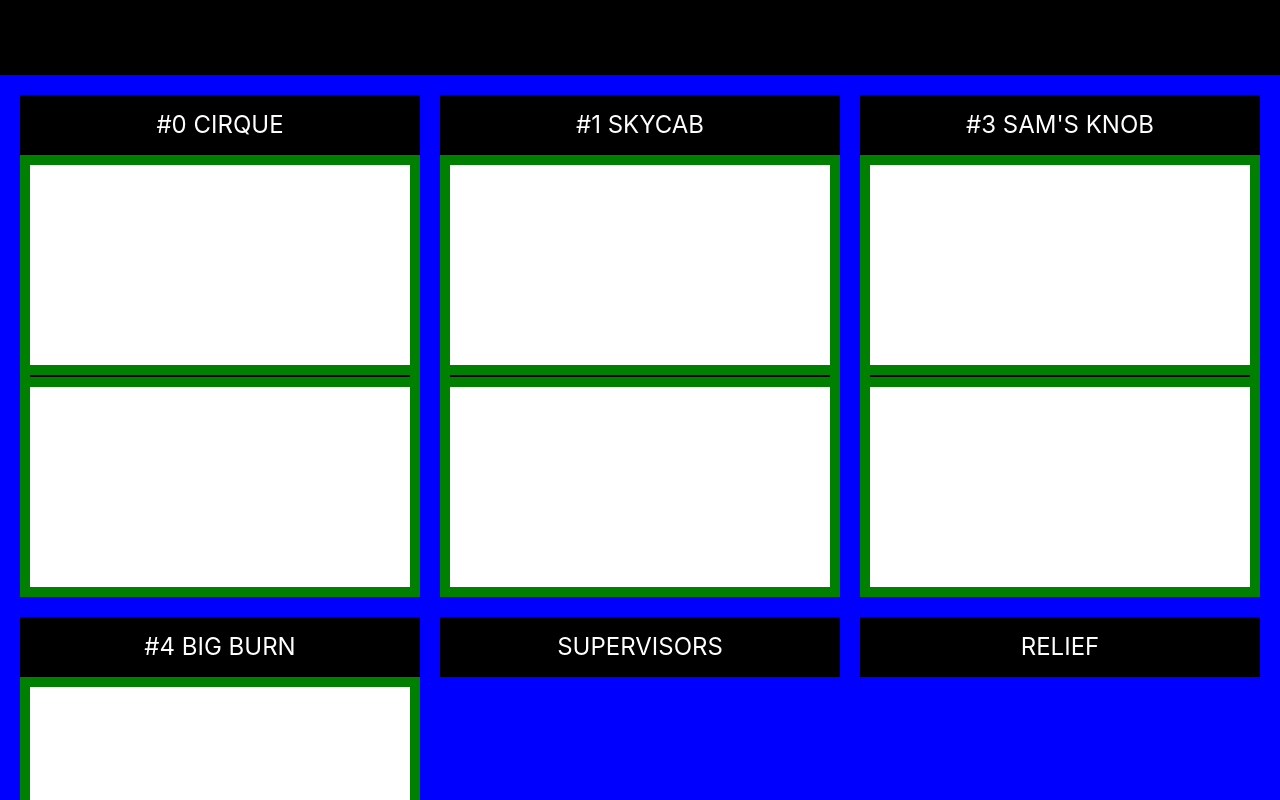
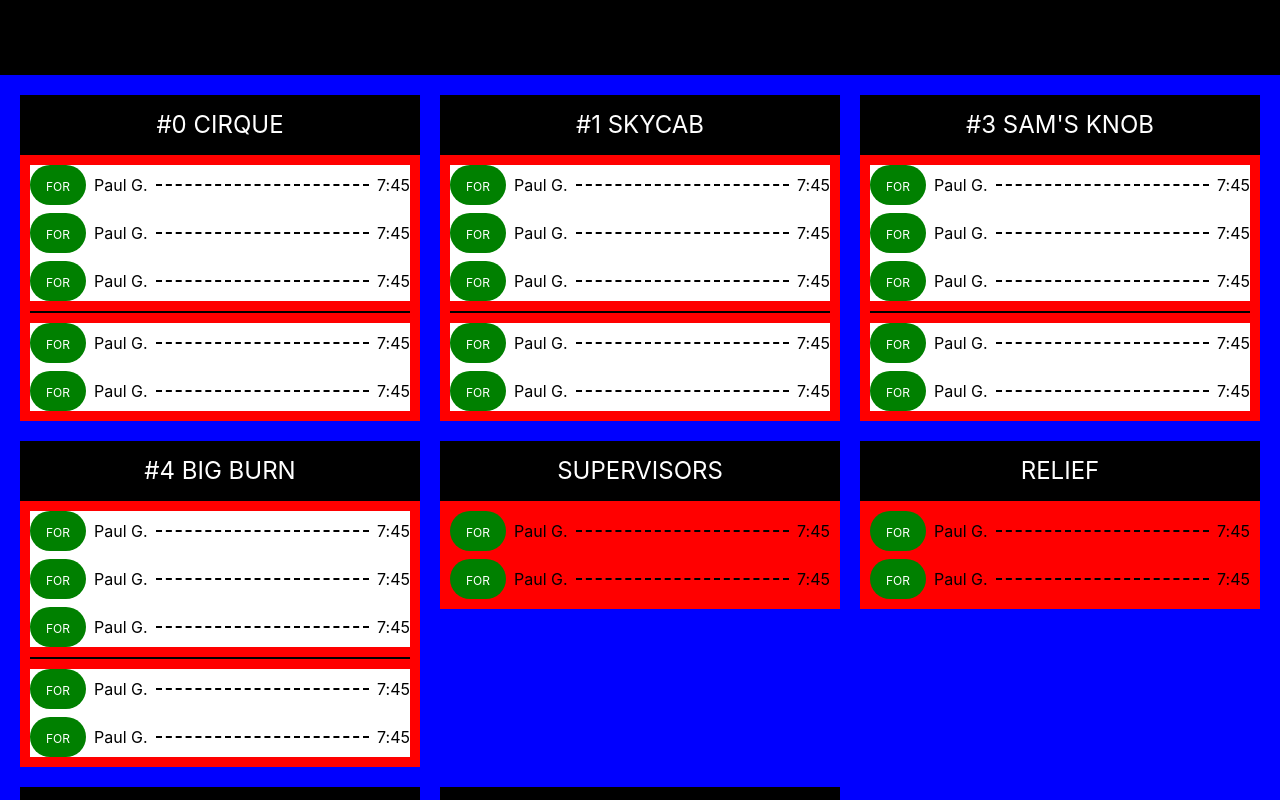
Before and after one commit to gonzalespaulb/lifty-scheduler, a React (Create React App) app: page / in a window 1280 px wide. Shown: the top 800 px of the page. Built offline with nearby package versions, Linux system fonts and the light colour scheme.

Commit message:
make cards dynamic

```diff
--- a/src/Scheduler/Designation/Designation.jsx
+++ b/src/Scheduler/Designation/Designation.jsx
@@ -1,12 +1,18 @@
 import {
+  DashedLine,
   DesignationCard,
   DesignationEmployees,
+  EmployeeContainer,
+  EmployeeName,
+  EmployeeStatus,
+  EmployeeStatusContainer,
   LiftBottom,
   LiftTop,
   MainContainer,
   Name,
   NameContainer,
   SolidLine,
+  TimeIn,
 } from "./styles";
 
 const Designation = () => {
@@ -70,9 +76,55 @@ const Designation = () => {
             <Name>{item.name}</Name>
           </NameContainer>
           <DesignationEmployees>
-            <LiftTop></LiftTop>
+            <LiftTop>
+              <EmployeeContainer>
+                <EmployeeStatusContainer>
+                  <EmployeeStatus>FOR</EmployeeStatus>
+                </EmployeeStatusContainer>
+                <EmployeeName>Paul G.</EmployeeName>
+                <DashedLine />
+                <TimeIn>7:45</TimeIn>
+              </EmployeeContainer>
+
+              <EmployeeContainer>
+                <EmployeeStatusContainer>
+                  <EmployeeStatus>FOR</EmployeeStatus>
+                </EmployeeStatusContainer>
+                <EmployeeName>Paul G.</EmployeeName>
+                <DashedLine />
+                <TimeIn>7:45</TimeIn>
+              </EmployeeContainer>
+
+              <EmployeeContainer>
+                <EmployeeStatusContainer>
+                  <EmployeeStatus>FOR</EmployeeStatus>
+                </EmployeeStatusContainer>
+                <EmployeeName>Paul G.</EmployeeName>
+                <DashedLine />
+                <TimeIn>7:45</TimeIn>
+              </EmployeeContainer>
+            </LiftTop>
             <SolidLine />
-            <LiftBottom></LiftBottom>
+            <LiftBottom>
+
+            <EmployeeContainer>
+                <EmployeeStatusContainer>
+                  <EmployeeStatus>FOR</EmployeeStatus>
+                </EmployeeStatusContainer>
+                <EmployeeName>Paul G.</EmployeeName>
+                <DashedLine />
+                <TimeIn>7:45</TimeIn>
+              </EmployeeContainer>
+
+              <EmployeeContainer>
+                <EmployeeStatusContainer>
+                  <EmployeeStatus>FOR</EmployeeStatus>
+                </EmployeeStatusContainer>
+                <EmployeeName>Paul G.</EmployeeName>
+                <DashedLine />
+                <TimeIn>7:45</TimeIn>
+              </EmployeeContainer>
+            </LiftBottom>
           </DesignationEmployees>
         </DesignationCard>
       );
@@ -88,6 +140,25 @@ const Designation = () => {
           <NameContainer>
             <Name>{item.name}</Name>
           </NameContainer>
+          <DesignationEmployees>
+          <EmployeeContainer>
+                <EmployeeStatusContainer>
+                  <EmployeeStatus>FOR</EmployeeStatus>
+                </EmployeeStatusContainer>
+                <EmployeeName>Paul G.</EmployeeName>
+                <DashedLine />
+                <TimeIn>7:45</TimeIn>
+              </EmployeeContainer>
+
+              <EmployeeContainer>
+                <EmployeeStatusContainer>
+                  <EmployeeStatus>FOR</EmployeeStatus>
+                </EmployeeStatusContainer>
+                <EmployeeName>Paul G.</EmployeeName>
+                <DashedLine />
+                <TimeIn>7:45</TimeIn>
+              </EmployeeContainer>
+          </DesignationEmployees>
         </DesignationCard>
       );
     });
--- a/src/Scheduler/Designation/styles.js
+++ b/src/Scheduler/Designation/styles.js
@@ -8,6 +8,11 @@ export const MainContainer = styled.div`
   grid-gap: 20px;
   padding: 20px;
   width: 100%;
+
+  @media (max-width: 650px) {
+    grid-template-columns: 1fr;
+    padding: 0px;
+  }
 
   background: blue;
 `;
@@ -34,10 +39,10 @@ export const Name = styled.span`
 export const DesignationEmployees = styled.div`
   width: 100%;
   padding: 10px;
+  background: red;
 `;
 
 export const LiftTop = styled.div`
-  height: 200px;
   width: 100%;
 
   background: white;
@@ -51,23 +56,50 @@ export const SolidLine = styled.div`
 `;
 
 export const LiftBottom = styled.div`
-  height: 200px;
   width: 100%;
 
   background: white;
 `;
 
+export const EmployeeName = styled.span`
+  font-size: 16px;
+  line-height: 16px;
+  margin-left: 8px;
+`;
+
 export const EmployeeContainer = styled.div`
   display: flex;
   align-items: center;
+  // background: purple;
+  width: 100%;
+
+  :not(:last-child) {
+    margin-bottom: 8px;
+  }
 `;
 
-export const EmployeeStatusContainer = styled.div``;
+export const EmployeeStatusContainer = styled.div`
+  padding: 8px 16px;
+  border-radius: 20px;
 
-export const EmployeeStatus = styled.span``;
+  background: green;
+`;
 
-export const TimeIn = styled.span``;
+export const EmployeeStatus = styled.span`
+  font-size: 12px;
+  line-height: 12px;
+
+  color: white;
+`;
+
+export const TimeIn = styled.span`
+font-size: 16px;
+line-height: 16px;
+`;
 
 export const DashedLine = styled.div`
   border-top: 2px dashed #000;
+  flex: 1;
+  margin-left: 8px;
+  margin-right: 8px;
 `;
```
